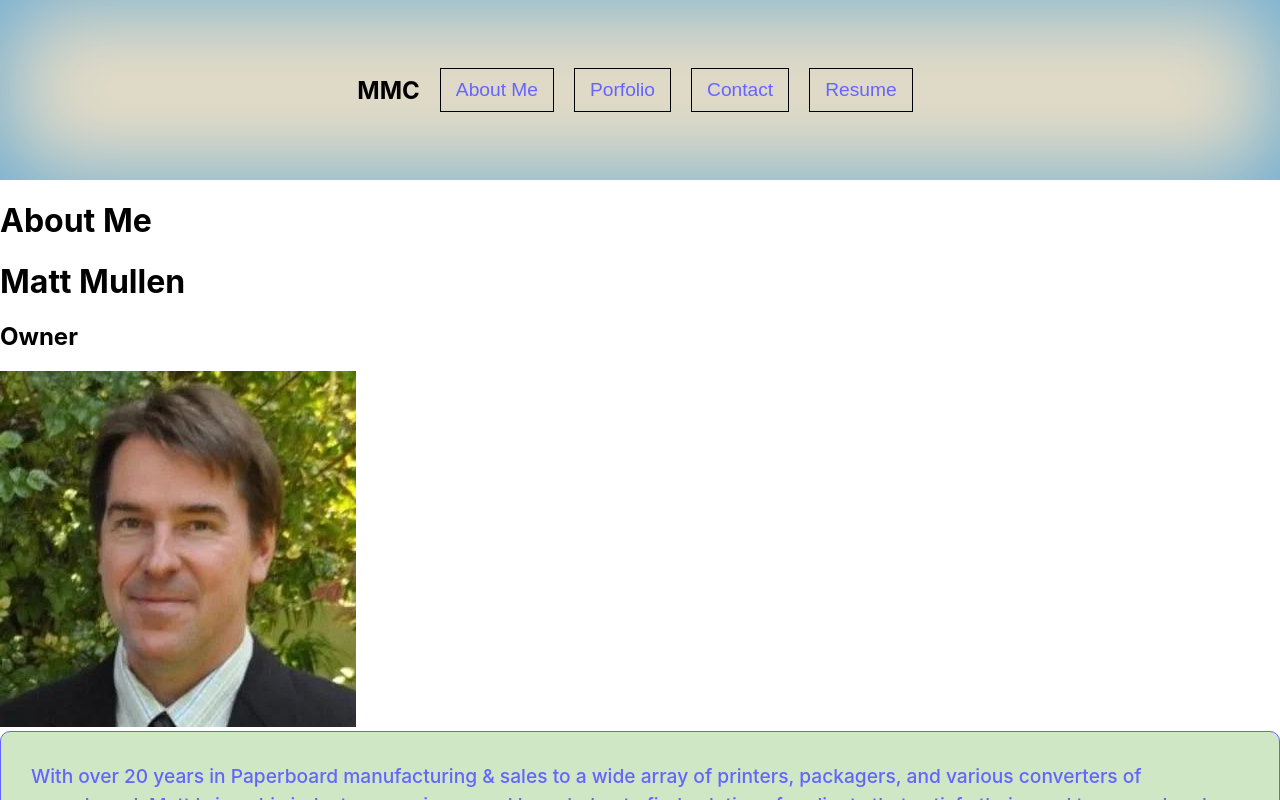
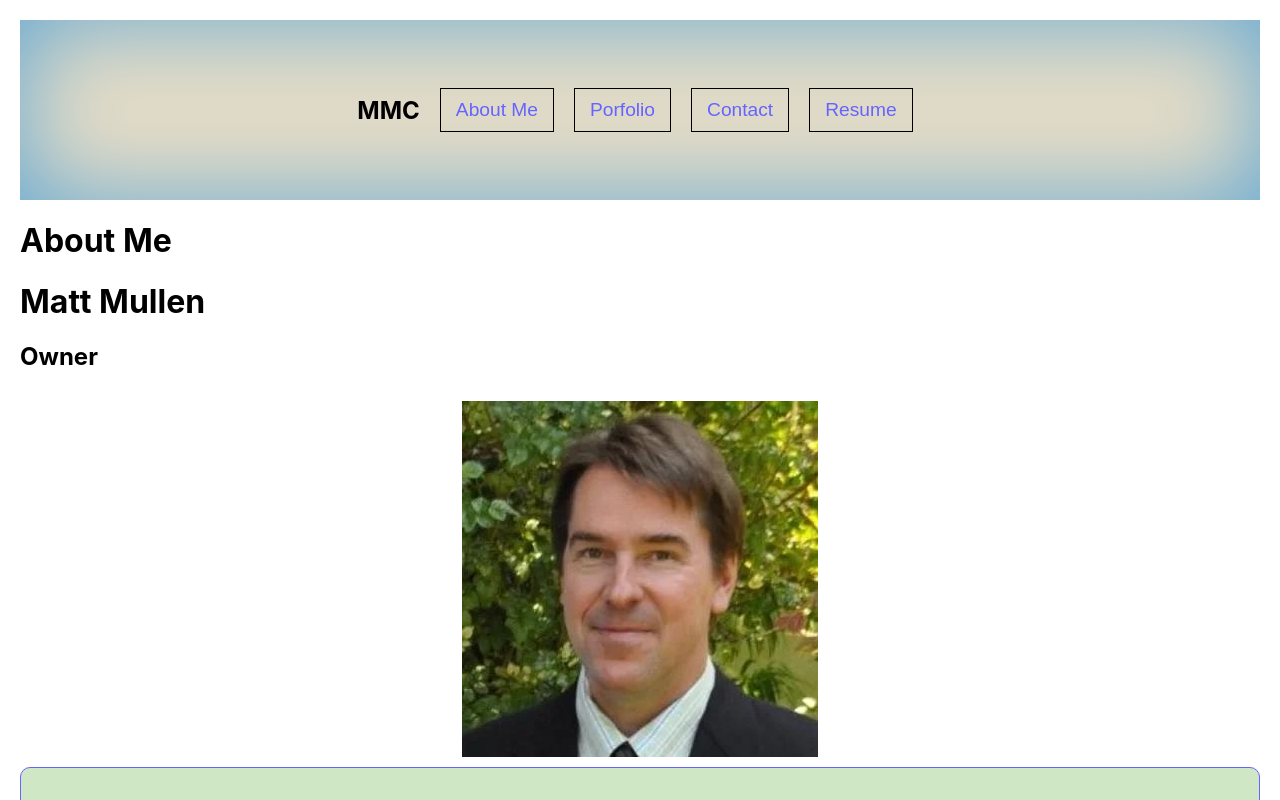
Before and after one commit to MMullen4/MMC_Portfolio, a React (Vite) app: page / in a window 1280 px wide. Shown: the top 800 px of the page. Built offline with nearby package versions, Linux system fonts and the light colour scheme.

Commit message:
added resume and css

```diff
--- a/src/App.css
+++ b/src/App.css
@@ -1,10 +1,12 @@
 .App {
+
   text-align: center;
 }
 
 .App-logo {
   height: 40vmin;
   pointer-events: none;
+  margin: 0 auto; /* Centers the logo */
 }
 
 @media (prefers-reduced-motion: no-preference) {
--- a/src/index.css
+++ b/src/index.css
@@ -1,13 +1,36 @@
 body {
-  margin: 0;
-  font-family: -apple-system, BlinkMacSystemFont, 'Segoe UI', 'Roboto', 'Oxygen',
-    'Ubuntu', 'Cantarell', 'Fira Sans', 'Droid Sans', 'Helvetica Neue',
+  margin: 0px;
+  padding: 20px;
+  min-height: 100vh;
+  display: flex;
+  justify-self: center;
+  align-items: center;
+  font-family: -apple-system, BlinkMacSystemFont, "Segoe UI", "Roboto", "Oxygen",
+    "Ubuntu", "Cantarell", "Fira Sans", "Droid Sans", "Helvetica Neue",
     sans-serif;
   -webkit-font-smoothing: antialiased;
   -moz-osx-font-smoothing: grayscale;
 }
 
+img {
+  display: block;
+  margin-left: auto;
+  margin-right: auto;
+  height: auto;
+  max-width: 100%; /* makes image responsive */
+  padding: 10px;
+}
+
+.main div {
+  width: 100%;
+  max-width: 1200px;
+  display: flex;
+  flex-direction: column;
+  justify-content: center;
+  align-items: center;
+  text-align: center;
+}
 code {
-  font-family: source-code-pro, Menlo, Monaco, Consolas, 'Courier New',
+  font-family: source-code-pro, Menlo, Monaco, Consolas, "Courier New",
     monospace;
 }
--- a/src/main.tsx
+++ b/src/main.tsx
@@ -39,7 +39,4 @@ const router = createBrowserRouter([
 // type assertion for root element
 ReactDOM.createRoot(document.getElementById('root')!).render(
   <RouterProvider router={router} />
-//   <React.StrictMode>
-//     <App />
-//   </React.StrictMode>
 );
--- a/src/pages/resume.tsx
+++ b/src/pages/resume.tsx
@@ -8,9 +8,9 @@ export default function Resume(): React.ReactNode {
                 <h1>Resume</h1>
             </div>
             <iframe
-                src='./assests/images/MHM Res-1.pdf'
+                src='../../public/assets/images/MHM Res-1.pdf'
                 width='100%'
-                height="65px"
+                height="750px"
                 title="Resume PDF"
                 aria-label="Resume Document">
             </iframe>
```
Also changed, not shown: src/components/Form/index.tsx (+0 -58 lines), src/components/styles/About.css (+12 -0 lines).
